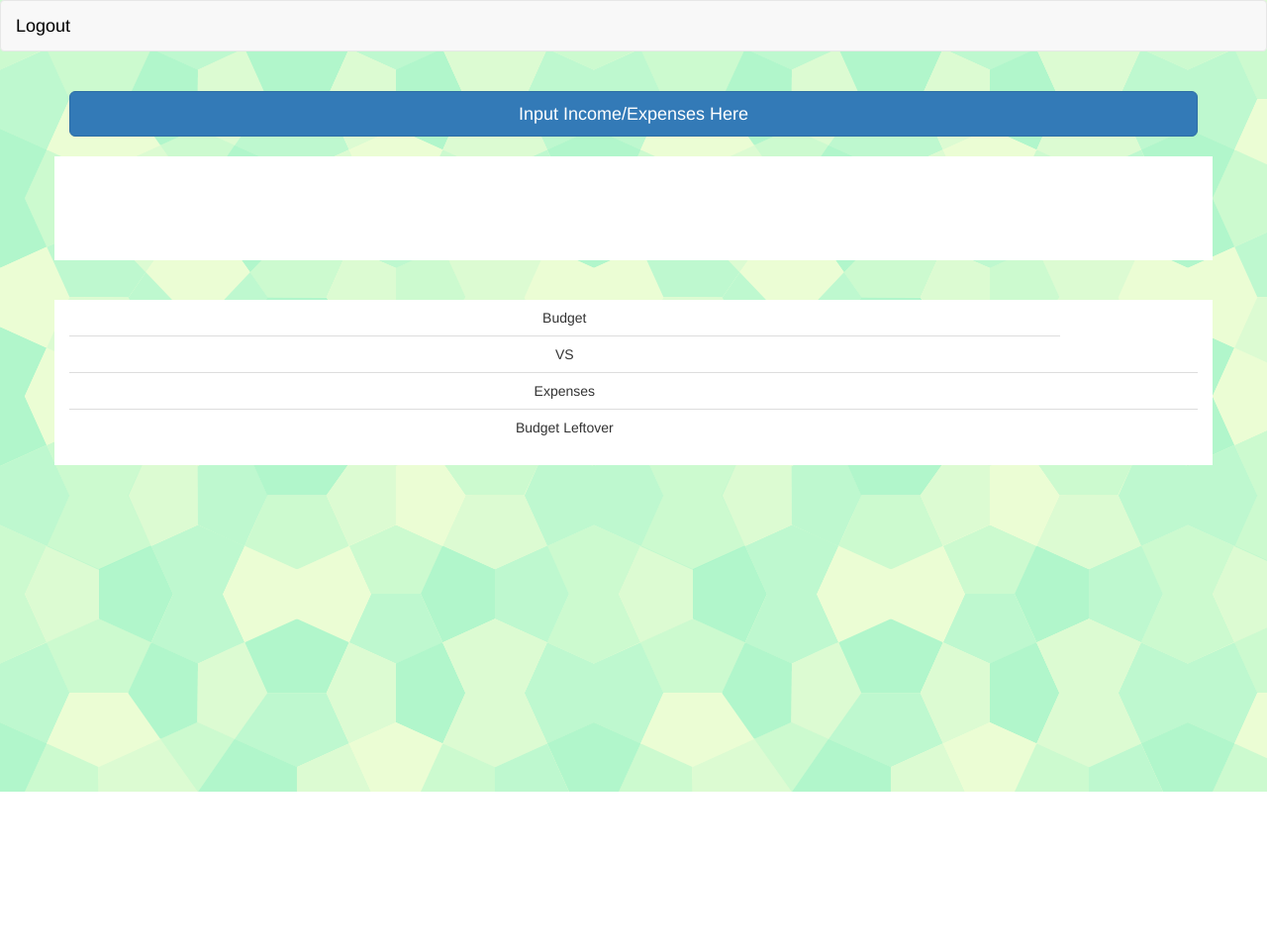
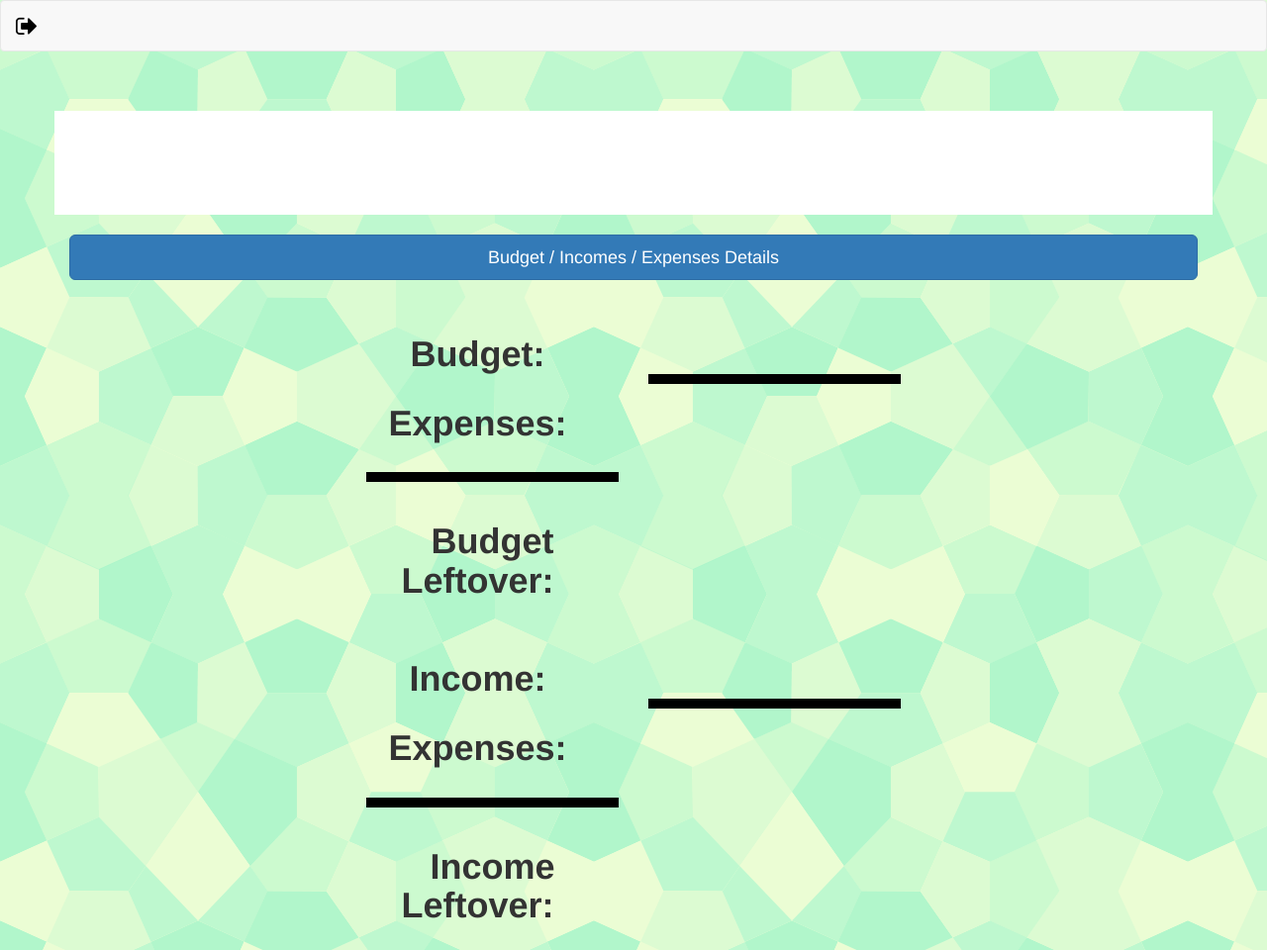
Before and after one commit to ShueMoua/Budget_Tracker, a website: page public/members.html in a window 1280 px wide. Shown: the whole page at 99% size. Before the commit the page ends 800 px from the top, so only its background shows below. Drawn offline with nearby package versions, Linux system fonts and the light colour scheme; no server answers.

Commit message:
Added budget vs expense and income vs expense at bottom of main page

```diff
--- a/public/js/details.js
+++ b/public/js/details.js
@@ -7,7 +7,7 @@ $(document).ready(function () {
     $.get("api/budget", function (data) {
         $("#budgetSection").append(
             `   <div class="row">
-                    <div class="col-lg-8 budgetAmount"><h2>Budget Amount: $ ${data[0].amount}</h2></div>
+                    <div class="col-lg-8 budgetAmount"><div class="actualBudgetAmount">Budget Amount: ${formatter.format(data[0].amount)}</div></div>
                     <div class="col-lg-4">
                         <button type="button" class="btn btn-primary editBudget" data-toggle="modal" data-target="#budgetModal">Edit</button>
                     </div>
--- a/public/js/members.js
+++ b/public/js/members.js
@@ -1,7 +1,7 @@
 $(document).ready(function () {
 
     $.get("/api/user_data").then(function (data) {
-        $(".member-name").text("Welcome " + data.email);
+        $(".member-name").text("Welcome " + data.email + "!");
 
 
         let sumIncomeJan = 0;
@@ -172,9 +172,28 @@ $(document).ready(function () {
         sumExpenseNov +
         sumExpenseDec;
 
-        $("#expenseAmountGoesHere").append(formatter.format(sumYearExpenses))
+        $(".expenseAmountGoesHere").append(formatter.format(sumYearExpenses))
 
         $("#leftoverAmountGoesHere").append(formatter.format((data.Budgets[0].amount - sumYearExpenses)))
 
+        let sumYearIncomes =
+        sumIncomeJan +
+        sumIncomeFeb +
+        sumIncomeMar +
+        sumIncomeApr +
+        sumIncomeMay +
+        sumIncomeJun +
+        sumIncomeJul +
+        sumIncomeAug +
+        sumIncomeSept +
+        sumIncomeOct +
+        sumIncomeNov +
+        sumIncomeDec;
+
+        $("#incomeAmountGoesHere").append(formatter.format(sumYearIncomes))
+
+        $("#incomeLeftoverAmountGoesHere").append(formatter.format((sumYearIncomes - sumYearExpenses)))
+
+
     });
 });
--- a/public/members.html
+++ b/public/members.html
@@ -1,18 +1,21 @@
 <!DOCTYPE html>
 <html lang="en">
+
 <head>
     <title>Budget Tracker</title>
     <meta charset="UTF-8">
     <meta name="viewport" content="width=device-width, initial-scale=1">
     <link rel="stylesheet" href="https://maxcdn.bootstrapcdn.com/bootswatch/3.3.7/lumen/bootstrap.min.css">
+    <link rel="stylesheet" href="https://cdnjs.cloudflare.com/ajax/libs/font-awesome/4.7.0/css/font-awesome.min.css">
     <link href="stylesheets/style.css" rel="stylesheet">
 </head>
+
 <body>
     <nav class="navbar navbar-default">
         <div class="container-fluid">
             <div class="navbar-header">
-                <a class="navbar-brand" href="/logout">
-                    Logout
+                <a class="navbar-brand logoutButton" href="/logout">
+                    <i class="fa fa-sign-out fa-lg" aria-hidden="true"></i>
                 </a>
             </div>
         </div>
@@ -23,13 +26,6 @@
                 <h1><span class="member-name"></span></h1>
             </div>
         </div>
-        <div class="row inputButton">
-            <div>
-                <a href="/details">
-                    <button type="button" class="btn btn-primary btn-lg btn-block">Input Income/Expenses Here</button>
-                </a>
-            </div>
-        </div>
     </div>
     <br>
     <div class="container" style="background-color: white;">
@@ -37,28 +33,70 @@
     </div>
 
     <br>
+    <div class="container">
+        <div class="row inputButton">
+            <div>
+                <a href="/details">
+                    <button type="button" class="btn btn-primary btn-lg btn-block">Budget / Incomes / Expenses Details</button>
+                </a>
+            </div>
+        </div>
+    </div>
     <br>
 
     <div class="container budgetContainer">
-        <div class="budgetExpenses">
-            <table class="table table-striped" id="budgetExpenseTable">
-                <thead>
-                    <tr>
-                        <td>Budget</td>
-                        <td id="budgetAmountGoesHere"></td>
-                    </tr>
-                    <tr>
-                        <td>VS</td>
-                    </tr>
-                    <tr>
-                        <td>Expenses</td>
-                        <td id="expenseAmountGoesHere"></td>
-                    </tr>
-                    <tr>
-                        <td>Budget Leftover</td>
-                        <td id="leftoverAmountGoesHere"></td>
-                    </tr>
-                </thead>
+        <div class="col-lg-6 wordColumn">
+            <div class="row">
+                <h1 class="wordsAtBottom">Budget: &nbsp;&nbsp;</h1>
+            </div>
+            <div class="row">
+                <h1 class="wordsAtBottom">Expenses: &nbsp;&nbsp;</h1>
+            </div>
+            <hr class="budget-line">
+            <div class="row">
+                <h1 class="wordsAtBottom">Budget Leftover: &nbsp;&nbsp;</h1>
+            </div>
+        </div>
+
+        <div class="col-lg-6 numberColumn">
+            <div class="row">
+                <h1 id="budgetAmountGoesHere" class="wordsAtBottom"></h1>
+            </div>
+            <div class="row">
+                <h1 class="wordsAtBottom expenseAmountGoesHere"></h1>
+            </div>
+            <hr class="budget-line">
+            <div class="row">
+                <h1 id="leftoverAmountGoesHere" class="wordsAtBottom"></h1>
+            </div>
+        </div>
+    </div>
+
+    <div class="container budgetContainer">
+        <div class="col-lg-6 wordColumn">
+            <div class="row">
+                <h1 class="wordsAtBottom">Income: &nbsp;&nbsp;</h1>
+            </div>
+            <div class="row">
+                <h1 class="wordsAtBottom">Expenses: &nbsp;&nbsp;</h1>
+            </div>
+            <hr class="budget-line">
+            <div class="row">
+                <h1 class="wordsAtBottom">Income Leftover: &nbsp;&nbsp;</h1>
+            </div>
+        </div>
+
+        <div class="col-lg-6 numberColumn">
+            <div class="row">
+                <h1 id="incomeAmountGoesHere" class="wordsAtBottom"></h1>
+            </div>
+            <div class="row">
+                <h1 class="wordsAtBottom expenseAmountGoesHere"></h1>
+            </div>
+            <hr class="budget-line">
+            <div class="row">
+                <h1 id="incomeLeftoverAmountGoesHere" class="wordsAtBottom"></h1>
+            </div>
         </div>
     </div>
 
@@ -68,4 +106,5 @@
     </script>
     <script type="text/javascript" src="js/members.js"></script>
 </body>
+
 </html>
--- a/public/stylesheets/style.css
+++ b/public/stylesheets/style.css
@@ -63,11 +63,42 @@ body {
 }
 
 .budgetContainer {
-    background-color: white;
+    background-color: transparent;
     margin: auto;
     display: block;
+    width: 600px;
+    padding: 15px;
 }
 
 .budgetExpenses {
     text-align: center;
 }
+
+.wordColumn {
+    text-align: center;
+}
+
+.numberColumn {
+    text-align: center;
+}
+
+.member-name {
+    font-weight: bolder;
+}
+
+.wordsAtBottom{
+    font-weight: bolder;
+}
+
+.budget-line {
+    border: none;
+    height: 10px;
+    background-color: black;
+}
+
+.actualBudgetAmount {
+    height: 100%;
+    font-weight: bolder;
+    font-size: x-large;
+    text-align: center;
+}
```
Also changed, not shown: public/details.html (+7 -3 lines), public/login.html (+1 -1 lines).
